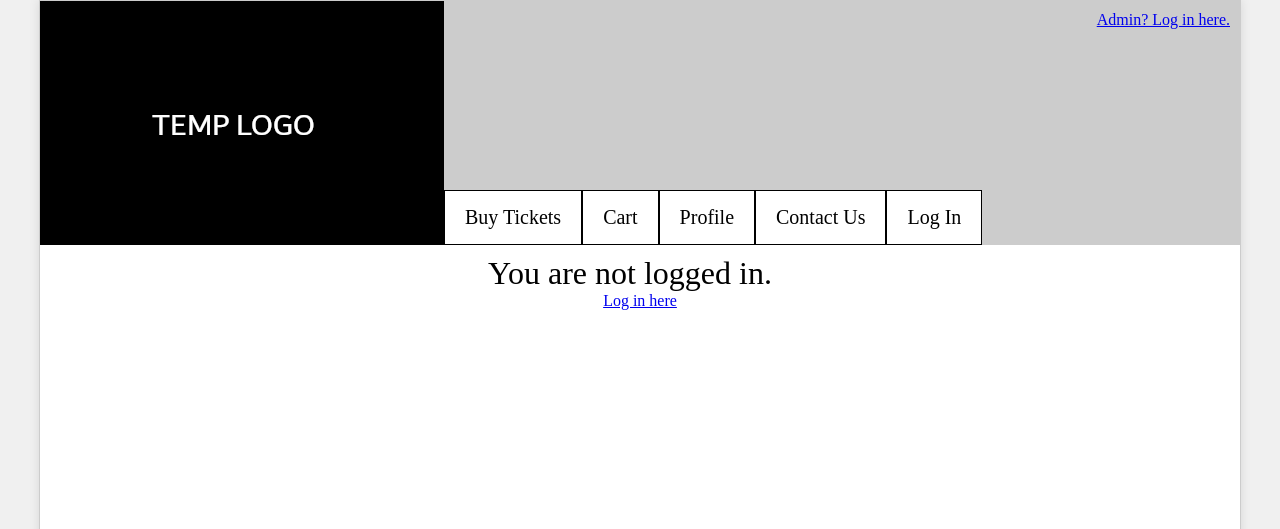
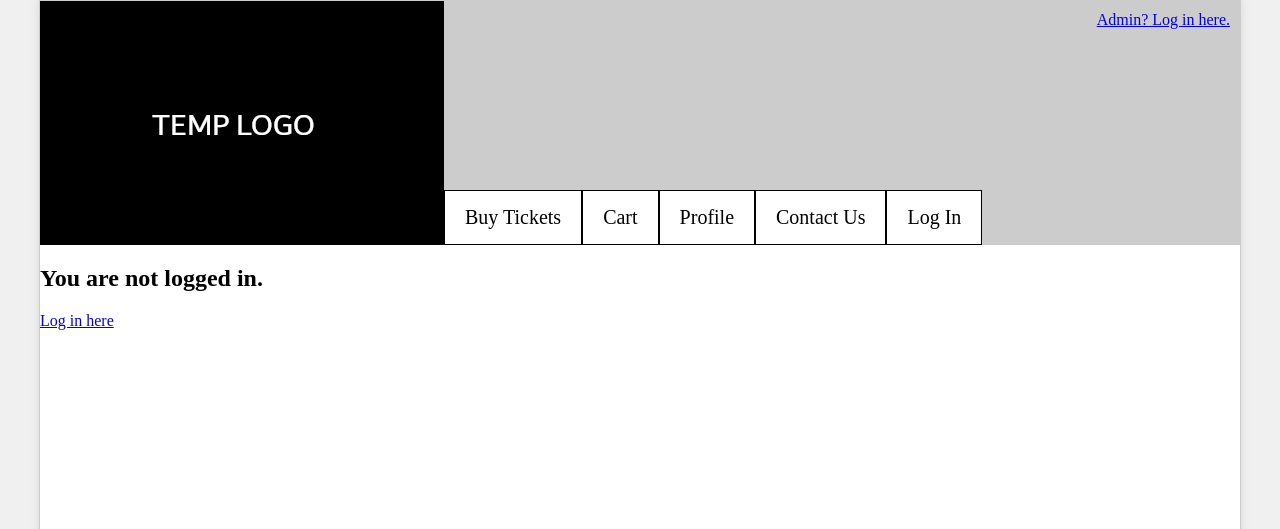
Before and after one commit to MColombo00/CSC330-TheaterHub, a Flask app: page /profile in a window 1280 px wide. Shown: the top 529 px of the page. Run offline with Flask 3, Linux system fonts and the light colour scheme; parts of the project's set-up code (start-up, migrations or seed data) failed here and were passed over.

Commit message:
Adjusted visuals in profile.

```diff
--- a/app/templates/profile.html
+++ b/app/templates/profile.html
@@ -2,13 +2,19 @@
 {% block title %}TheaterHub - Profile{% endblock %}
 {% block content %}
     {% if session.logged_in %}
-    <span class="recommended">Profile</span>
-    <div class="profile-info">
-        <p>Email: {{ session.email }}</p>
-        <p>Password: {{ session.password }}</p>
-    </div>
+        <div class="profile" style="margin-left:20px;">
+            <h1 class="section-title">Profile</h1>
+            <div class="profile-info" style="margin-left:20px;">
+                <h2 style="font-weight: normal;">
+                    <p><span style="background-color: #f2f2f2; color: #666; display: inline-block; padding: 5px 10px;">Email:{{ session.email }}</span> </p>
+                    <p><span style="background-color: #f2f2f2; color: #666; display: inline-block; padding: 5px 10px;">Password: {{ session.password }}</span></p>
+                </h2>
+            </div>
+        </div>
     {% else %}
-    <span class="title">You are not logged in.</span>
-    <a style="font-size:16px; width:100%; text-align:center;" href="log_in">Log in here</a>
+        <div class="not-logged-in">
+            <h2 class="section-title">You are not logged in.</h2>
+            <a class="login-link" href="log_in">Log in here</a>
+        </div>
     {% endif %}
 {% endblock %}
```
